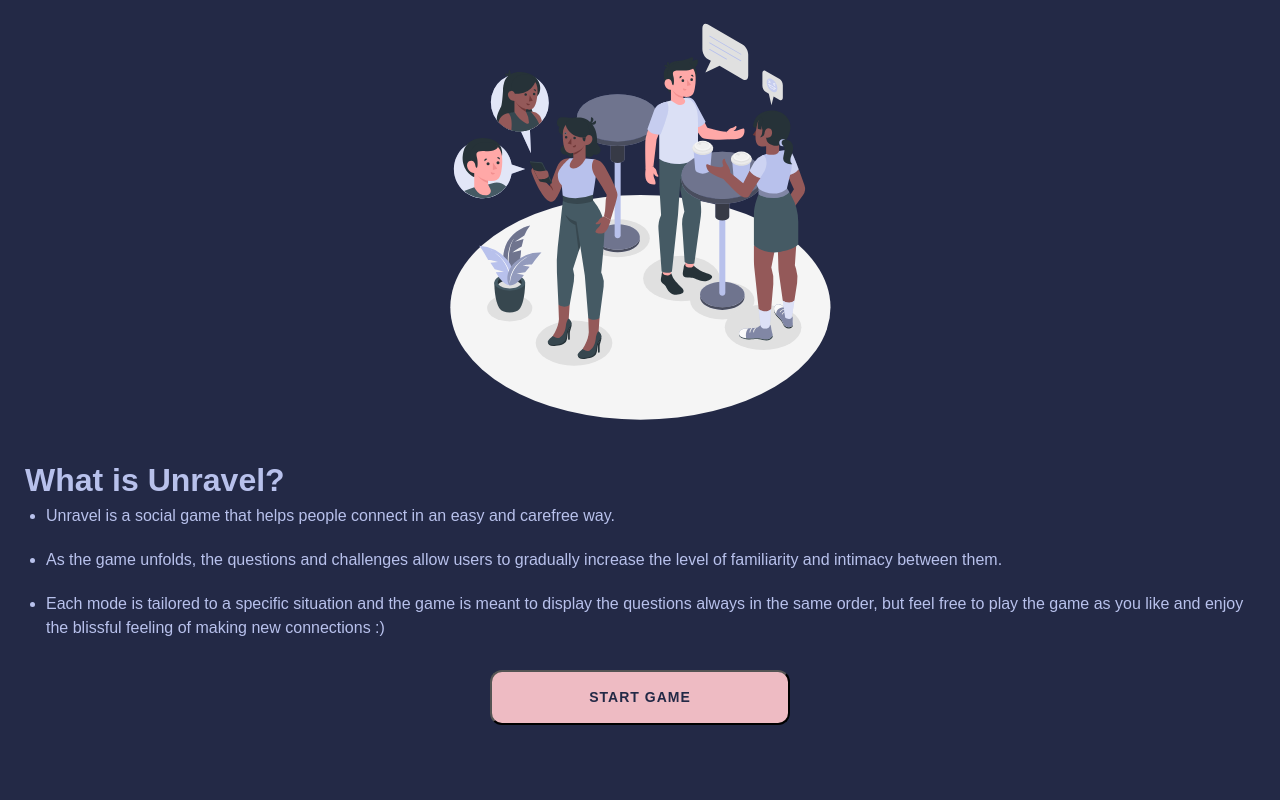
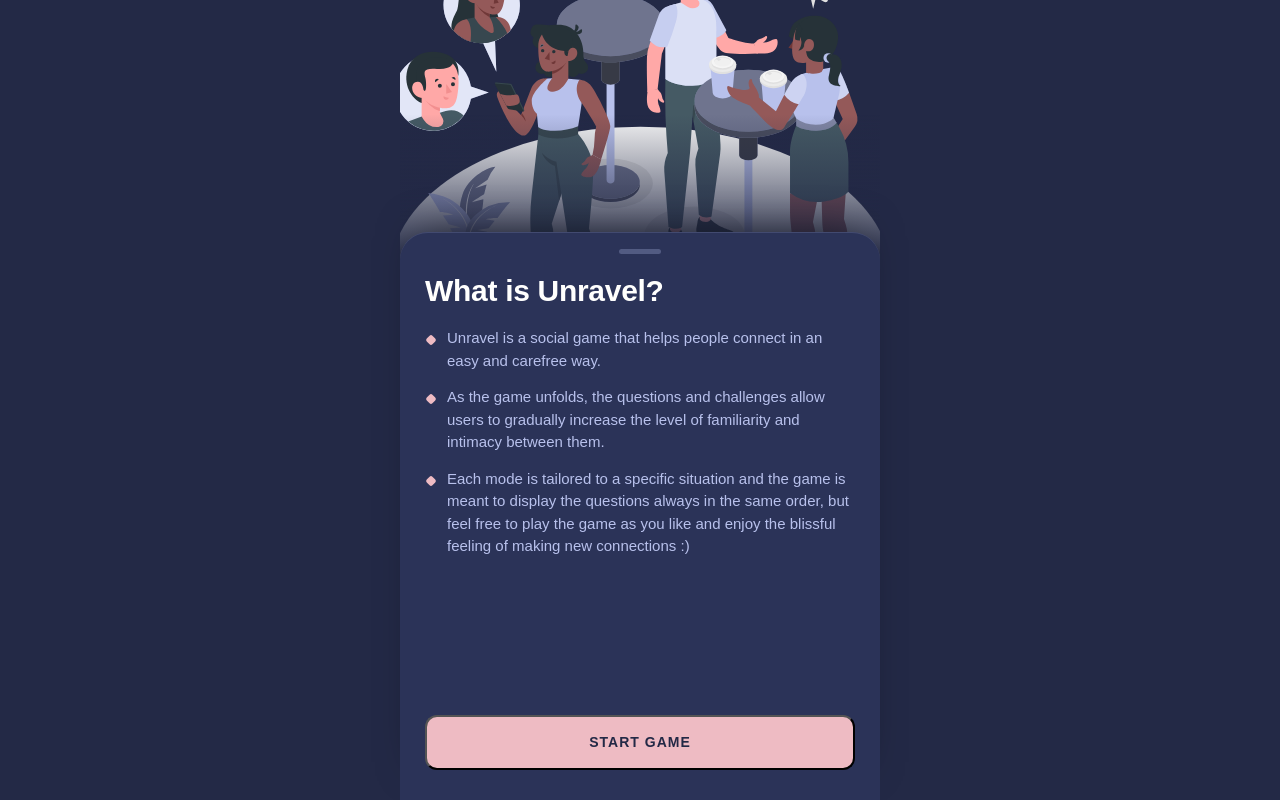
Before and after one commit to MrValraven/unravel, a React (Vite) app: page /reminder in a window 1280 px wide. Built offline with nearby package versions, Linux system fonts and the light colour scheme.

Commit message:
new stuff

```diff
--- a/src/pages/Reminder/Reminder.jsx
+++ b/src/pages/Reminder/Reminder.jsx
@@ -3,22 +3,32 @@
 
 import { useNavigate } from "react-router-dom";
 
-import ReminderImage from "../../assets/reminder.svg";
-
 const Reminder = () => {
   let navigate = useNavigate();
   return (
     <div className="reminder">
-      <img src={ReminderImage} alt="" />
+      <div className="reminder__art" aria-hidden="true" />
+      <div className="reminder__sheet">
+        <span className="reminder__grab" aria-hidden="true" />
         <h1>What is Unravel?</h1>
         <ul>
           <li>
             Unravel is a social game that helps people connect in an easy and carefree way.
           </li>
-        <li>As the game unfolds, the questions and challenges allow users to gradually increase the level of familiarity and intimacy between them.</li>
-        <li>Each mode is tailored to a specific situation and the game is meant to display the questions always in the same order, but feel free to play the game as you like and enjoy the blissful feeling of making new connections :)</li>
+          <li>
+            As the game unfolds, the questions and challenges allow users to gradually
+            increase the level of familiarity and intimacy between them.
+          </li>
+          <li>
+            Each mode is tailored to a specific situation and the game is meant to display
+            the questions always in the same order, but feel free to play the game as you
+            like and enjoy the blissful feeling of making new connections :)
+          </li>
         </ul>
-      <button onClick={() => navigate("/questions")}>Start game</button>
+        <button className="reminder__cta" onClick={() => navigate("/questions")}>
+          Start game
+        </button>
+      </div>
     </div>
   );
 };
--- a/src/pages/Reminder/styles.scss
+++ b/src/pages/Reminder/styles.scss
@@ -1,64 +1,126 @@
+@use "../../styles/tokens" as *;
+
+// Onboarding explainer, "Sheet" layout: a full-bleed illustration that fades
+// into the navy ground, with the copy + CTA riding in an elevated bottom sheet.
 .reminder {
-  padding: 0 25px;
-  height: 100vh;
+  min-height: 100vh;
+  min-height: 100dvh;
+  max-width: 480px; // keep the phone-like column intentional on desktop
+  margin: 0 auto;
   display: flex;
   flex-direction: column;
+  background: $bg;
 
-  img {
-    opacity: 0;
-    animation: fadeUp 1s cubic-bezier(0.075, 0.82, 0.165, 1) 0.25s 1 both;
-    max-width: 35%;
+  // --- Full-bleed artwork, gradient-faded into the background ---
+  &__art {
+    position: relative;
+    flex: none;
+    height: clamp(230px, 34vh, 340px);
+    background: center 44% / 118% no-repeat url("../../assets/reminder.svg");
+    animation: reminderFade 0.8s $ease both;
+
+    &::after {
+      content: "";
+      position: absolute;
+      inset: 0;
+      background: linear-gradient(to bottom, transparent 42%, $bg 96%);
+      pointer-events: none;
+    }
+  }
+
+  // --- Bottom sheet: copy + CTA ---
+  &__sheet {
+    position: relative;
+    z-index: 1;
+    flex: 1;
+    margin-top: -40px; // overlap the artwork so the sheet lifts off it
+    display: flex;
+    flex-direction: column;
+    gap: 20px;
+    padding: 16px 25px calc(30px + env(safe-area-inset-bottom, 0px));
+    background: $bg-elevated;
+    border-radius: 28px 28px 0 0;
+    border-top: 1px solid $border;
+    box-shadow: 0 -18px 40px -20px rgba(0, 0, 0, 0.5);
+    animation: reminderSheet 0.7s $ease 0.12s both;
+  }
+
+  &__grab {
     align-self: center;
+    width: 42px;
+    height: 5px;
+    border-radius: 5px;
+    background: $border-strong;
   }
 
   h1 {
-    opacity: 0;
-    animation: fadeUp 1s cubic-bezier(0.075, 0.82, 0.165, 1) 0.5s 1 both;
-    margin-top: 25px;
+    margin: 0;
+    color: $heading; // restore the heading token (was inheriting body lavender)
+    font-size: clamp(24px, 6vw, 30px);
+    line-height: 1.1;
+    letter-spacing: -0.01em;
   }
 
   ul {
-    opacity: 0;
-    animation: fadeUp 1s cubic-bezier(0.075, 0.82, 0.165, 1) 0.75s 1 both;
-    padding-left: 21px;
-    margin: 0px 0 30px 0;
+    flex: 1; // push the CTA to the base of the sheet
+    margin: 0;
+    padding: 0;
+    list-style: none;
     display: flex;
     flex-direction: column;
-    gap: 20px;
+    gap: 14px;
+
+    li {
+      position: relative;
+      padding-left: 22px;
+      color: $text;
+      font-size: 15px;
+      line-height: 1.5;
+
+      &::before {
+        content: "";
+        position: absolute;
+        left: 2px;
+        top: 9px;
+        width: 8px;
+        height: 8px;
+        border-radius: 2px;
+        transform: rotate(45deg); // small blush diamond marker
+        background: $accent;
+      }
+    }
   }
 
-  button {
-    opacity: 0;
-    animation: fadeUp 1s cubic-bezier(0.075, 0.82, 0.165, 1) 1s 1 both;
-    align-self: center;
+  // Widen the shared .app button to fill the sheet (two classes out-rank
+  // the global `.app button` rule without !important).
+  &__sheet &__cta {
+    width: 100%;
   }
 }
 
-@media (max-width: 700px) {
-  .reminder {
-    padding: 25px;
-    img {
-      max-width: 40%;
-    }
+@keyframes reminderFade {
+  from {
+    opacity: 0;
+  }
+  to {
+    opacity: 1;
   }
 }
 
-@keyframes fadeUp {
-  0% {
+@keyframes reminderSheet {
+  from {
     opacity: 0;
-    transform: translateY(50px);
+    transform: translateY(44px);
   }
-
-  100% {
+  to {
     opacity: 1;
-    transform: translateY(0px);
+    transform: none;
   }
 }
 
-@media (max-width: 800px) {
-  .reminder {
-    img {
-      width: 70%;
-    }
+@media (prefers-reduced-motion: reduce) {
+  .reminder__art,
+  .reminder__sheet {
+    animation: none;
   }
 }
--- a/src/static/modes.js
+++ b/src/static/modes.js
@@ -29,6 +29,8 @@
 
 // tagType: "" | "new" | "beta"   ·   nsfw: true prompts an 18+ confirmation.
 // category: "friends" | "dating" | "adults"  (see modeCategories above).
+// enabled: false keeps a mode out of the public app entirely — it is not shown
+//   and its question pack is not loaded. Omit it (or set true) to include a mode.
 const availableModes = [
   {
     title: "Unravel",
@@ -146,6 +148,7 @@
       "Explore the magic of neurodiversity with a collection of whimsical and inclusive questions designed to foster laughter, connection, and understanding among individuals with diverse minds.",
     tagType: "beta",
     category: "friends",
+    enabled: false,
   },
   {
     title: "FLINTA* Harmony",
@@ -154,6 +157,7 @@
       "Engage in deep and meaningful conversations that celebrate and explore the diverse experiences of FLINTA* individuals.",
     tagType: "new",
     category: "friends",
+    enabled: false,
   },
   {
     title: "Queer Vibes",
@@ -170,10 +174,15 @@
       "A series of questions that highlight the academic spirit of each Tuna and the great moments and adventures that come from being part of one.",
     tagType: "",
     category: "friends",
+    enabled: false,
   },
 ];
 
-export default availableModes.map((mode) => ({
-  ...mode,
-  data: loadPack(mode.file),
-}));
+// Modes flagged `enabled: false` are dropped here, before any pack is loaded,
+// so they never reach the app and their JSON is never pulled into the module.
+export default availableModes
+  .filter((mode) => mode.enabled !== false)
+  .map((mode) => ({
+    ...mode,
+    data: loadPack(mode.file),
+  }));
```
Also changed, not shown: 1 other file (tests, documents, lock files or other folders). Lines whose indentation alone changed are shown as unchanged.
